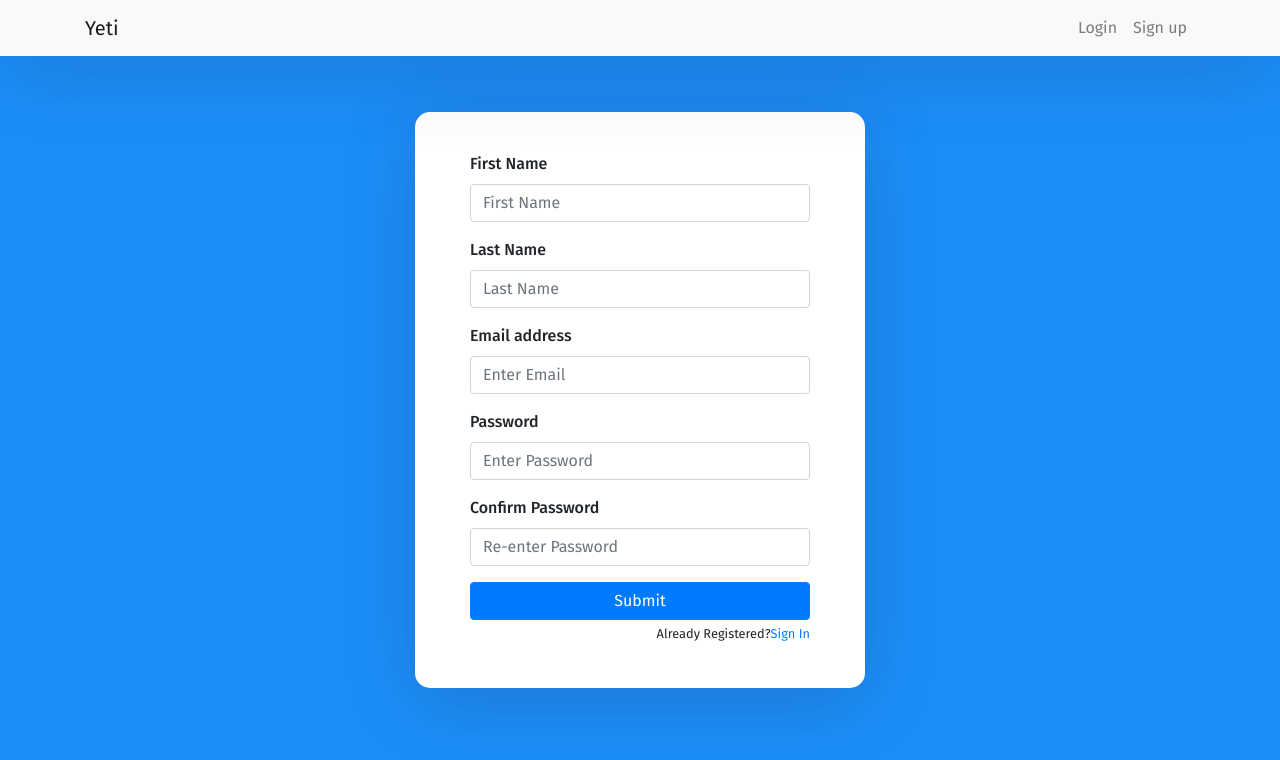
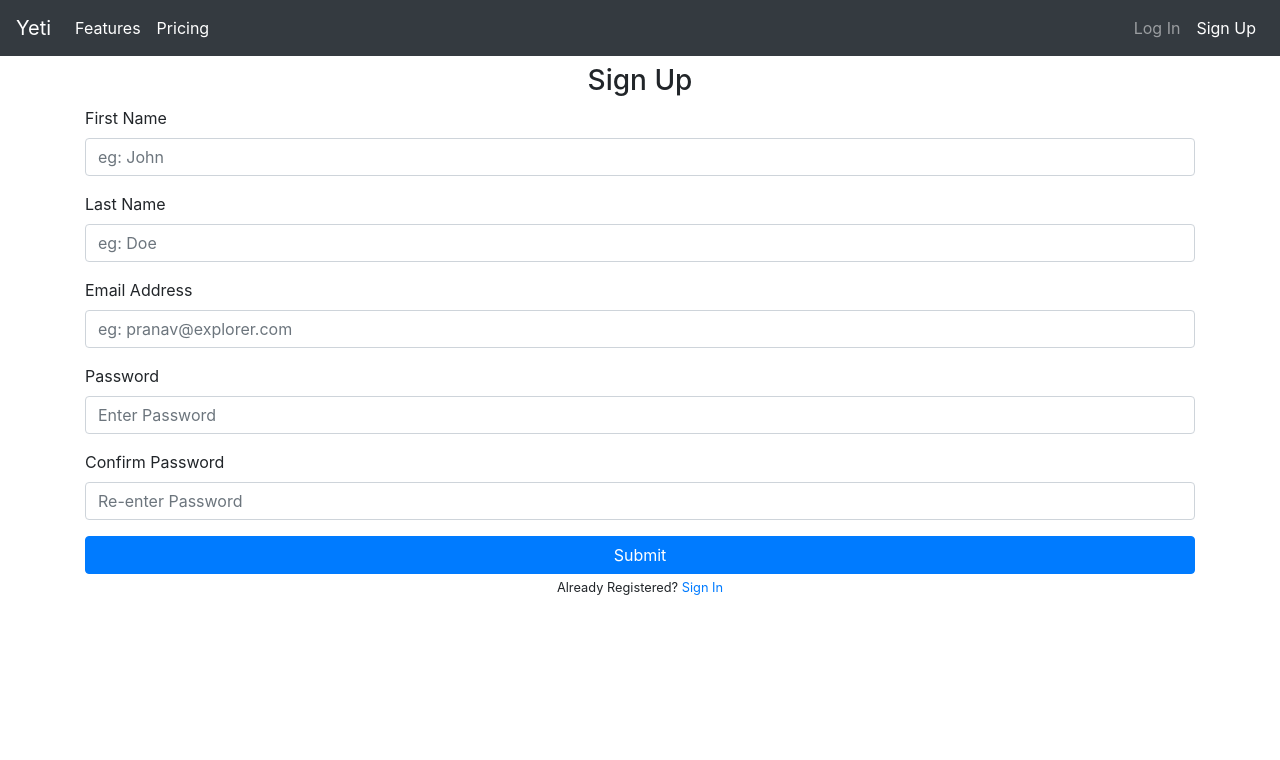
Before and after one commit to rabinadk1/Yeti, a React (Create React App) app in the folder react-app/: page /sign-up in a window 1280 px wide. Shown: the top 760 px of the page. Built offline with nearby package versions, Linux system fonts and the light colour scheme.

Commit message:
Made forms responsive

```diff
--- a/react-app/src/App.css
+++ /dev/null
@@ -1,84 +0,0 @@
-@import url("https://fonts.googleapis.com/css?family=Fira+Sans:400,500,600,700,800");
-
-* {
-  box-sizing: border-box;
-}
-body {
-  background: #1c8ef9 !important;
-  min-height: 100vh;
-  display: flex;
-  font-weight: 400;
-  font-family: "Fira Sans", sans-serif;
-}
-
-h1,
-h2,
-h3,
-h4,
-h5,
-h6,
-label,
-span {
-  font-weight: 500;
-  font-family: "Fira Sans", sans-serif;
-}
-
-body,
-html,
-.App,
-#root,
-.auth-wrapper {
-  width: 100%;
-  height: 100%;
-}
-
-.navbar-light {
-  background-color: #ffffff;
-  box-shadow: 0px 14px 80px rgba(34, 35, 58, 0.2);
-}
-
-.auth-wrapper {
-  display: flex;
-  justify-content: center;
-  flex-direction: column;
-  text-align: left;
-}
-
-.auth-inner {
-  width: 450px;
-  margin: auto;
-  background: #ffffff;
-  box-shadow: 0px 14px 80px rgba(34, 35, 58, 0.2);
-  padding: 40px 55px 45px 55px;
-  border-radius: 15px;
-  transition: all 0.3s;
-}
-
-.auth-wrapper .form-control:focus {
-  border-color: #167bff;
-  box-shadow: none;
-}
-
-.auth-wrapper h3 {
-  text-align: center;
-  margin: 0;
-  line-height: 1;
-  padding-bottom: 20px;
-}
-
-.custom-control-label {
-  font-weight: 400;
-}
-
-.forgot-password,
-.forgot-password a {
-  text-align: right;
-  font-size: 13px;
-  padding-top: 10px;
-  color: #7f7d7d;
-  margin: 0;
-}
-
-.forgot-password a {
-  color: #167bff;
-}
--- a/react-app/src/App.jsx
+++ b/react-app/src/App.jsx
@@ -2,7 +2,7 @@ import React from "react";
 import {
   BrowserRouter as Router,
   Route,
-  Link as NavLink,
+  NavLink,
   Switch
 } from "react-router-dom";
 import Navbar from "react-bootstrap/Navbar";
@@ -13,42 +13,43 @@ import Login from "./components/Login";
 import SignUp from "./components/SignUp";
 
 import "bootstrap/dist/css/bootstrap.min.css";
-import "./App.css";
 
 function App() {
   return (
     <Router>
       <div className="App">
-        <Navbar expand="lg" bg="light" fixed="top">
-          <Container>
-            <NavLink className="navbar-brand" to="/sign-in">
+        <Navbar collapseOnSelect expand="lg" bg="dark" variant="dark">
+          <NavLink className="navbar-brand" to="/">
             Yeti
           </NavLink>
-            <Navbar.Collapse id="navbarTogglerDemo02">
-              <Nav className="ml-auto">
-                <li className="nav-item">
-                  <NavLink className="nav-link" to="/sign-in">
-                    Login
+          <Navbar.Toggle aria-controls="navbar-nav" />
+          <Navbar.Collapse id="navbar-nav">
+            <Nav className="mr-auto">
+              <NavLink className="nav-link" to="#features">
+                Features
               </NavLink>
-                </li>
-                <li className="nav-item">
+              <NavLink className="nav-link" to="#pricing">
+                Pricing
+              </NavLink>
+            </Nav>
+            <Nav>
+              <NavLink className="nav-link" to="/log-in">
+                Log In
+              </NavLink>
               <NavLink className="nav-link" to="/sign-up">
-                    Sign up
+                Sign Up
               </NavLink>
-                </li>
             </Nav>
           </Navbar.Collapse>
-          </Container>
         </Navbar>
-        <div className="auth-wrapper">
-          <div className="auth-inner">
+
+        <Container>
           <Switch>
             <Route exact path="/" component={Login} />
-              <Route path="/sign-in" component={Login} />
+            <Route path="/log-in" component={Login} />
             <Route path="/sign-up" component={SignUp} />
           </Switch>
-          </div>
-        </div>
+        </Container>
       </div>
     </Router>
   );
--- a/react-app/src/components/Login.jsx
+++ b/react-app/src/components/Login.jsx
@@ -17,9 +17,12 @@ function Login() {
   };
 
   return (
+    <>
+      <h3 className="text-center mt-2">Login</h3>
+
       <Form className="form-signin" method="post" onSubmit={handleSubmit}>
         <Form.Group controlId="formEmail">
-        <Form.Label>Email address</Form.Label>
+          <Form.Label className="sr-only">Email address</Form.Label>
           <Form.Control
             type="email"
             name="email"
@@ -30,7 +33,7 @@ function Login() {
         </Form.Group>
 
         <Form.Group controlId="formPassword">
-        <Form.Label>Password</Form.Label>
+          <Form.Label className="sr-only">Password</Form.Label>
           <Form.Control
             type="password"
             name="password"
@@ -52,10 +55,11 @@ function Login() {
         <Button variant="primary" type="submit" block>
           Submit
         </Button>
-      <Form.Text className="forgotPassword text-right">
+        <Form.Text className="text-center">
           <Link to="#">Forgot Password?</Link>
         </Form.Text>
       </Form>
+    </>
   );
 }
 
--- a/react-app/src/components/SignUp.jsx
+++ b/react-app/src/components/SignUp.jsx
@@ -26,12 +26,15 @@ function SignUp() {
   };
 
   return (
+    <>
+      <h3 className="text-center mt-2">Sign Up</h3>
+
       <Form method="post" className="form-signup" onSubmit={handleSubmit}>
         <Form.Group controlId="formFirstName">
           <Form.Label>First Name</Form.Label>
           <Form.Control
             name="firstName"
-          placeholder="First Name"
+            placeholder="eg: John"
             onChange={handleChange}
             required
           />
@@ -41,18 +44,18 @@ function SignUp() {
           <Form.Label>Last Name</Form.Label>
           <Form.Control
             name="lastName"
-          placeholder="Last Name"
+            placeholder="eg: Doe"
             onChange={handleChange}
             required
           />
         </Form.Group>
 
         <Form.Group controlId="formEmail">
-        <Form.Label>Email address</Form.Label>
+          <Form.Label>Email Address</Form.Label>
           <Form.Control
             name="email"
             type="email"
-          placeholder="Enter Email"
+            placeholder="eg: pranav@explorer.com"
             onChange={handleChange}
             required
           />
@@ -83,10 +86,11 @@ function SignUp() {
         <Button variant="primary" type="submit" block>
           Submit
         </Button>
-      <Form.Text className="forgotPassword text-right">
-        Already Registered?<Link to="/sign-in">Sign In</Link>
+        <Form.Text className="text-center">
+          Already Registered? <Link to="/log-in">Sign In</Link>
         </Form.Text>
       </Form>
+    </>
   );
 }
 
```
Lines whose indentation alone changed are shown as unchanged.
